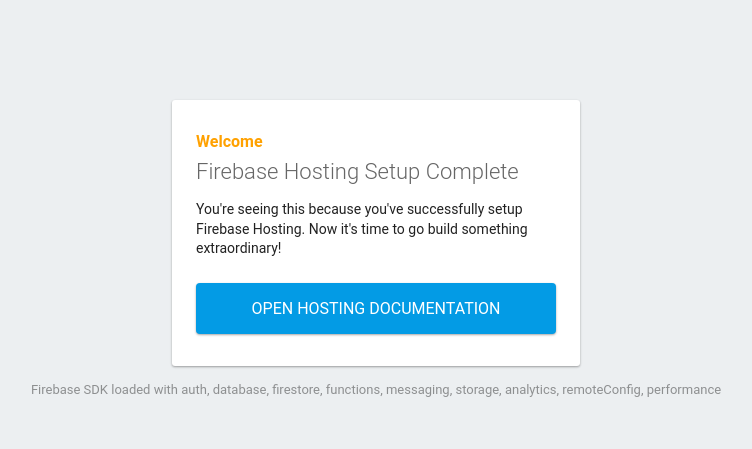
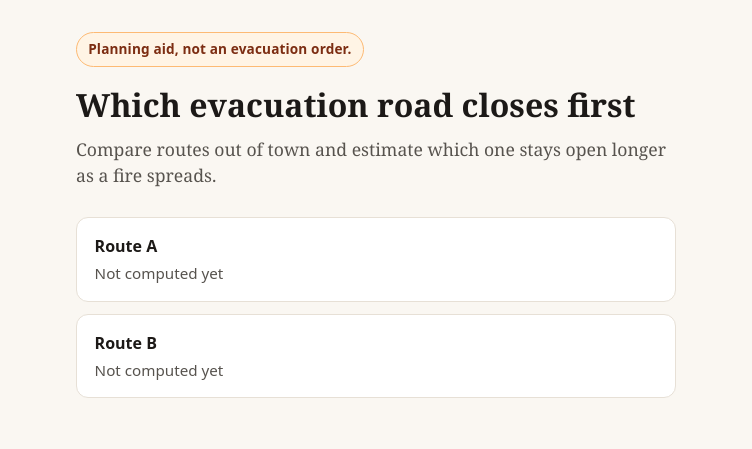
Before and after one commit to Ren6006/GrokBot-Hackathon, a plain HTML site: page public/index.html in a window 1280 px wide. Shown: the whole page, without its empty margins (264-1016 px from the left). Drawn offline with Linux system fonts and the light colour scheme; some packages are replaced by stand-ins of ours.

Commit message:
Original Firebase

```diff
--- a/public/index.html
+++ b/public/index.html
@@ -1,89 +1,28 @@
 <!DOCTYPE html>
-<html>
+<html lang="en">
   <head>
-    <meta charset="utf-8">
-    <meta name="viewport" content="width=device-width, initial-scale=1">
-    <title>Welcome to Firebase Hosting</title>
-
-    <!-- update the version number as needed -->
-    <script defer src="/__/firebase/13.4.0/firebase-app-compat.js"></script>
-    <!-- include only the Firebase features as you need -->
-    <script defer src="/__/firebase/13.4.0/firebase-auth-compat.js"></script>
-    <script defer src="/__/firebase/13.4.0/firebase-database-compat.js"></script>
-    <script defer src="/__/firebase/13.4.0/firebase-firestore-compat.js"></script>
-    <script defer src="/__/firebase/13.4.0/firebase-functions-compat.js"></script>
-    <script defer src="/__/firebase/13.4.0/firebase-messaging-compat.js"></script>
-    <script defer src="/__/firebase/13.4.0/firebase-storage-compat.js"></script>
-    <script defer src="/__/firebase/13.4.0/firebase-analytics-compat.js"></script>
-    <script defer src="/__/firebase/13.4.0/firebase-remote-config-compat.js"></script>
-    <script defer src="/__/firebase/13.4.0/firebase-performance-compat.js"></script>
-    <!--
-      initialize the SDK after all desired features are loaded, set useEmulator to false
-      to avoid connecting the SDK to running emulators.
-    -->
-    <script defer src="/__/firebase/init.js?useEmulator=true"></script>
-
-    <style media="screen">
-      body { background: #ECEFF1; color: rgba(0,0,0,0.87); font-family: Roboto, Helvetica, Arial, sans-serif; margin: 0; padding: 0; }
-      #message { background: white; max-width: 360px; margin: 100px auto 16px; padding: 32px 24px; border-radius: 3px; }
-      #message h2 { color: #ffa100; font-weight: bold; font-size: 16px; margin: 0 0 8px; }
-      #message h1 { font-size: 22px; font-weight: 300; color: rgba(0,0,0,0.6); margin: 0 0 16px;}
-      #message p { line-height: 140%; margin: 16px 0 24px; font-size: 14px; }
-      #message a { display: block; text-align: center; background: #039be5; text-transform: uppercase; text-decoration: none; color: white; padding: 16px; border-radius: 4px; }
-      #message, #message a { box-shadow: 0 1px 3px rgba(0,0,0,0.12), 0 1px 2px rgba(0,0,0,0.24); }
-      #load { color: rgba(0,0,0,0.4); text-align: center; font-size: 13px; }
-      @media (max-width: 600px) {
-        body, #message { margin-top: 0; background: white; box-shadow: none; }
-        body { border-top: 16px solid #ffa100; }
-      }
-    </style>
+    <meta charset="utf-8" />
+    <meta name="viewport" content="width=device-width, initial-scale=1" />
+    <title>Which evacuation road closes first</title>
+    <link rel="stylesheet" href="/styles.css" />
   </head>
   <body>
-    <div id="message">
-      <h2>Welcome</h2>
-      <h1>Firebase Hosting Setup Complete</h1>
-      <p>You're seeing this because you've successfully setup Firebase Hosting. Now it's time to go build something extraordinary!</p>
-      <a target="_blank" href="https://firebase.google.com/docs/hosting/">Open Hosting Documentation</a>
-    </div>
-    <p id="load">Firebase SDK Loading&hellip;</p>
-
-    <script>
-      document.addEventListener('DOMContentLoaded', function() {
-        const loadEl = document.querySelector('#load');
-        // // 🔥🔥🔥🔥🔥🔥🔥🔥🔥🔥🔥🔥🔥🔥🔥🔥🔥🔥🔥🔥🔥🔥🔥🔥🔥🔥🔥🔥🔥🔥🔥
-        // // The Firebase SDK is initialized and available here!
-        //
-        // firebase.auth().onAuthStateChanged(user => { });
-        // firebase.database().ref('/path/to/ref').on('value', snapshot => { });
-        // firebase.firestore().doc('/foo/bar').get().then(() => { });
-        // firebase.functions().httpsCallable('yourFunction')().then(() => { });
-        // firebase.messaging().requestPermission().then(() => { });
-        // firebase.storage().ref('/path/to/ref').getDownloadURL().then(() => { });
-        // firebase.analytics(); // call to activate
-        // firebase.analytics().logEvent('tutorial_completed');
-        // firebase.performance(); // call to activate
-        //
-        // // 🔥🔥🔥🔥🔥🔥🔥🔥🔥🔥🔥🔥🔥🔥🔥🔥🔥🔥🔥🔥🔥🔥🔥🔥🔥🔥🔥🔥🔥🔥🔥
-
-        try {
-          let app = firebase.app();
-          let features = [
-            'auth',
-            'database',
-            'firestore',
-            'functions',
-            'messaging',
-            'storage',
-            'analytics',
-            'remoteConfig',
-            'performance',
-          ].filter(feature => typeof app[feature] === 'function');
-          loadEl.textContent = `Firebase SDK loaded with ${features.join(', ')}`;
-        } catch (e) {
-          console.error(e);
-          loadEl.textContent = 'Error loading the Firebase SDK, check the console.';
-        }
-      });
-    </script>
+    <main>
+      <p class="label">Planning aid, not an evacuation order.</p>
+      <h1>Which evacuation road closes first</h1>
+      <p class="lead">
+        Compare routes out of town and estimate which one stays open longer as a fire spreads.
+      </p>
+      <section class="routes" aria-label="Route results">
+        <article class="route">
+          <h2>Route A</h2>
+          <p class="status">Not computed yet</p>
+        </article>
+        <article class="route">
+          <h2>Route B</h2>
+          <p class="status">Not computed yet</p>
+        </article>
+      </section>
+    </main>
   </body>
 </html>
--- /dev/null
+++ b/public/styles.css
@@ -0,0 +1,93 @@
+:root {
+  color-scheme: light;
+  --ink: #1c1917;
+  --muted: #57534e;
+  --paper: #faf7f2;
+  --card: #ffffff;
+  --line: #e7e0d6;
+  --warn-bg: #fff4e5;
+  --warn-ink: #7c2d12;
+  --warn-line: #fdba74;
+}
+
+* {
+  box-sizing: border-box;
+}
+
+body {
+  margin: 0;
+  font-family: Georgia, "Times New Roman", serif;
+  color: var(--ink);
+  background: var(--paper);
+  line-height: 1.5;
+}
+
+main {
+  max-width: 40rem;
+  margin: 0 auto;
+  padding: 2rem 1.25rem 3rem;
+}
+
+.label {
+  display: inline-block;
+  margin: 0 0 1.25rem;
+  padding: 0.4rem 0.7rem;
+  border: 1px solid var(--warn-line);
+  border-radius: 999px;
+  background: var(--warn-bg);
+  color: var(--warn-ink);
+  font-family: system-ui, sans-serif;
+  font-size: 0.85rem;
+  font-weight: 650;
+  letter-spacing: 0.01em;
+}
+
+h1 {
+  margin: 0 0 0.75rem;
+  font-size: 2rem;
+  line-height: 1.15;
+  font-weight: 650;
+}
+
+.lead {
+  margin: 0 0 1.75rem;
+  color: var(--muted);
+  font-size: 1.1rem;
+}
+
+.routes {
+  display: grid;
+  gap: 0.75rem;
+}
+
+.route {
+  margin: 0;
+  padding: 1rem 1.1rem;
+  border: 1px solid var(--line);
+  border-radius: 0.75rem;
+  background: var(--card);
+}
+
+.route h2 {
+  margin: 0 0 0.25rem;
+  font-family: system-ui, sans-serif;
+  font-size: 1rem;
+  font-weight: 650;
+}
+
+.status {
+  margin: 0;
+  color: var(--muted);
+  font-family: system-ui, sans-serif;
+  font-size: 0.95rem;
+}
+
+@media (max-width: 480px) {
+  h1 {
+    font-size: 1.65rem;
+  }
+
+  main {
+    padding-top: 1.5rem;
+  }
+}
```
Also changed, not shown: README.md, firebase.json, 1 other file.
